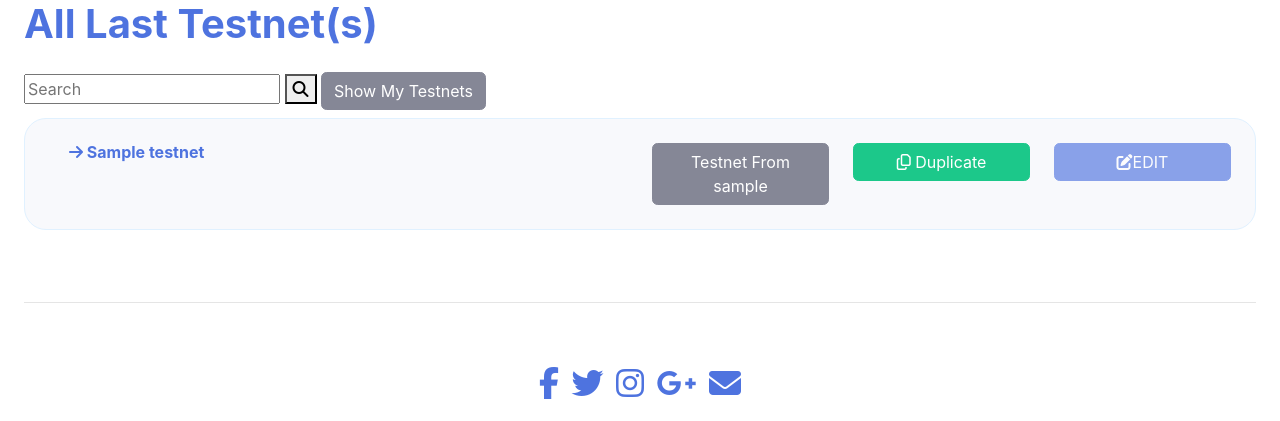
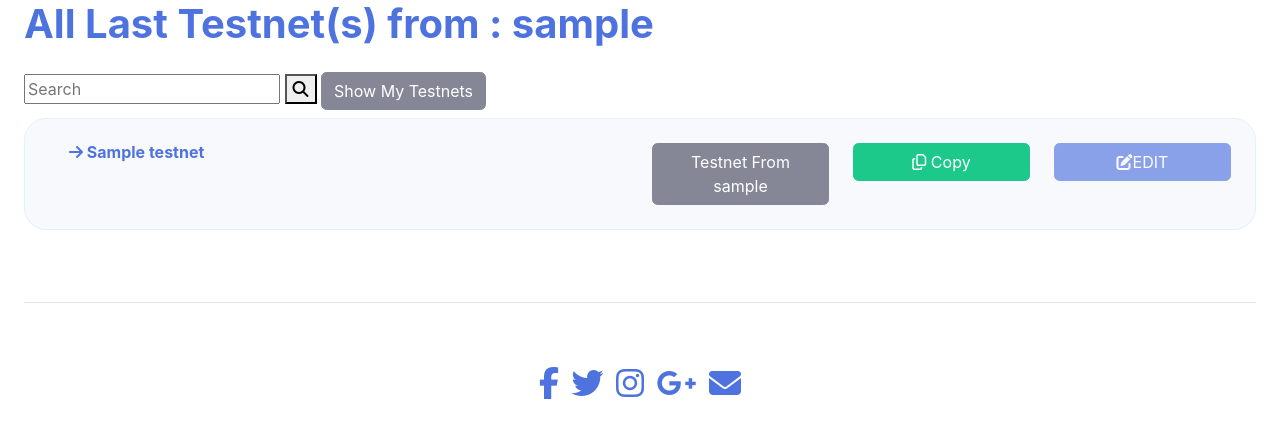
Before and after one commit to Code-Institute-Submissions/artontray-PROJECT4, a Django app: a page that uses templates/showtestnetall.html in a window 1280 px wide. Shown: the part 106-527 px from the top of the page. Run offline with Django 3.2, Linux system fonts and the light colour scheme; tables that the repository leaves empty hold one stand-in row (values such as "Sample post"); some libraries are stand-ins or nearby versions.

Commit message:
Edited new class CopyTestnet for a user to be able to copy an other users Testnet and redirecting to editing page

```diff
--- a/app/forms.py
+++ b/app/forms.py
@@ -62,8 +62,8 @@ class TestnetForm(forms.ModelForm):
         self.fields['wallet1_name'].widget.attrs['placeholder'] = 'Metamask, Keplr, Martian....'
         self.fields['wallet1_type'].widget.attrs['placeholder'] = 'Extension, Desktop, web wallet...'
         self.fields['wallet1_adress'].widget.attrs['placeholder'] = '0x4125.........61ae'
-        if self.instance.pk:
-            self.fields['testnet_name'].disabled = True
+        #if self.instance.pk:
+            #self.fields['testnet_name'].disabled = True
 
     def clean(self):
         super().clean()
--- a/app/models.py
+++ b/app/models.py
@@ -206,12 +206,25 @@ class UserInfo(models.Model):
     @property
     def last_testnet(self):
         if not hasattr(self, "_last_testnet"):
-            self._last_testnet = Testnet.objects.all().filter(author=self.user).first()
+            self._last_testnet = Testnet.objects.all().filter(author=self.user,testnet_user=self.user).first()
             if self._last_testnet:
                 self._last_testnet = self._last_testnet.testnet_name
             else:
                 self._last_testnet = 'Not created yet'
         return self._last_testnet
+
+    @property
+    def last_testnet_slug(self):
+        if not hasattr(self, "_last_testnet_slug"):
+            self._last_testnet_slug = Testnet.objects.all().filter(author=self.user,testnet_user=self.user).first()
+            if self._last_testnet_slug:
+                self._last_testnet_slug = self._last_testnet_slug.slug
+            else:
+                self._last_testnet_slug = ''
+        return self._last_testnet_slug
+
+
+
 
     @property
     def get_level_user(self):
--- a/app/urls.py
+++ b/app/urls.py
@@ -16,5 +16,6 @@ urlpatterns = [
     path('deletefavorite/<int:id>', views.DeleteFavoriteUser.as_view(), name='delete_favorite_user'),
     path('notification/<int:id>/update', views.UpdateNotifications.as_view(), name='updatenotification'),
     path('addtestnet/', views.AddTestnet.as_view(), name='addtestnet'),
+    path('copytestnet/<slug:slug>', views.CopyTestnet.as_view(), name='copy_testnet'),
     path('edittestnet/<slug:slug>', views.UpdateTestnet.as_view(), name='update_testnet'),
 ]
--- a/app/views.py
+++ b/app/views.py
@@ -15,6 +15,7 @@ from django.contrib.messages.views import SuccessMessageMixin
 from .forms import TestnetForm
 from functools import reduce
 from django.conf import settings
+from django.template.defaultfilters import slugify
 
 
 
@@ -66,6 +67,45 @@ def add_notification_user(user, message, title):
                 title=title
                 )
     creation_notification.save()
+
+
+class CopyTestnet(generic.CreateView):
+    model = Testnet
+    success_url = '/dashboard/'
+    form_class = TestnetForm
+    success_msg = "Le testnet a bien été enregistré \o/"
+    action = "none"
+
+    def get(self, request, slug, *args, **kwargs):
+        current_user = UserInfo.objects.get(user=request.user.id)
+        author_testnet = Testnet.objects.get(slug=slug)
+        testnet_to_copy = Testnet.objects.get(testnet_user=author_testnet.author, author=author_testnet.author, slug=slug)
+        t = Testnet.objects.get(pk=testnet_to_copy.id)
+
+        base_slug = slugify(t.testnet_name)
+        suffix = 0
+        while True:
+            if not suffix:
+                slug = base_slug
+            else:
+                slug = "%s-%d" % (base_slug, suffix)
+            if not Testnet.objects.filter(slug=slug).exists():
+                break
+            suffix += 1
+        breakpoint
+        t.testnet_name = slug
+        t.slug = slug
+        t.testnet_user = request.user
+        t.pk = None
+        t.save()
+
+       # current_user.save()
+        manage_exp_user(testnet_to_copy.author, "add")
+        add_notification_user(testnet_to_copy.author, "%s has copied a Testnet from you!" % (request.user) , "New Copied Testnet +1")
+        add_notification_user(request.user, "You have copied a Testnet from  %s" % (testnet_to_copy.author) , "Testnet copied +1")
+
+        return HttpResponseRedirect(reverse('update_testnet', args=[slug]))
+
 
 
 class FormTestnetMixin:
--- a/templates/showtestnetall.html
+++ b/templates/showtestnetall.html
@@ -4,7 +4,13 @@
 
 <!-- Page Heading -->
 <div class="d-sm-flex align-items-center justify-content-between mb-4">
-    <h1 class="mb-0 text-xl font-weight-bold text-primary">All Last Testnet(s) </h1>
+    <h1 class="mb-0 text-xl font-weight-bold text-primary">All Last Testnet(s) from :
+        {% if searching %}Searching...
+
+        {% else %}
+        {{ testnet_username }}
+        {% endif %}
+    </h1>
 
 </div>
 <!-- Content Row Number 1-->
@@ -55,9 +61,9 @@
             </a>
         </div>
         <div class="col-lg-2 col-sm-12 col-md-2 py-3">
-            <a href="#" class=" btn btn-success btn-user btn-block">
+            <a href="{% url 'copy_testnet' slug=testnet.slug_original %}" class=" btn btn-success btn-user btn-block">
                 <i class="fa-regular fa-copy"></i>
-                    Duplicate
+                    Copy
             </a>
         </div>
         <div class="col-lg-2 col-sm-12 col-md-2 py-3">
@@ -74,9 +80,9 @@
             </a>
         </div>
         <div class="col-lg-2 col-sm-12 col-md-2 py-3">
-            <a href="#" class=" btn btn-success btn-user btn-block">
+            <a href="{% url 'copy_testnet' slug=testnet.slug_original %}" class=" btn btn-success btn-user btn-block">
                 <i class="fa-regular fa-copy"></i>
-                Duplicate
+                    Copy
             </a>
         </div>
         <div class="col-lg-2 col-sm-12 col-md-2 py-3">
@@ -94,9 +100,9 @@
         </a>
         </div>
         <div class="col-lg-2 col-sm-12 col-md-2 py-3">
-            <a href="#" class=" btn btn-success btn-user btn-block">
+            <a href="{% url 'copy_testnet' slug=testnet.slug_original %}" class=" btn btn-success btn-user btn-block">
                 <i class="fa-regular fa-copy"></i>
-                Duplicate
+                    Copy
             </a>
         </div>
         <div class="col-lg-2 col-sm-12 col-md-2 py-3">
@@ -119,7 +125,7 @@
 <div class="container-fluid bg-light border-all-around-radius my-2">
     <div class="row my-2">
         <div class="col-lg-12 col-sm-12 col-md-12 py-3">
-            <p><i class="fa-solid fa-users-slash fa-2x"></i>There is no available testnet with this name....</p>
+            <p><i class="fa-solid fa-users-slash fa-2x"></i>There is no Testnet to show...</p>
         </div>
     </div>
 </div>
--- a/templates/users.html
+++ b/templates/users.html
@@ -264,7 +264,7 @@
         <div class="container-fluid bg-light border-all-around-radius my-2">
             <div class="row my-2">
                 <div class="col-lg-12 col-sm-12 col-md-12 py-3">
-                    <p><i class="fa-solid fa-users-slash fa-2x"></i>No users on the app....</p>
+                    <p><i class="fa-solid fa-users-slash fa-2x"></i> No users to show...</p>
                 </div>
             </div>
         </div>
```
Also changed, not shown: templates/dashboard.html (+5 -3 lines).
